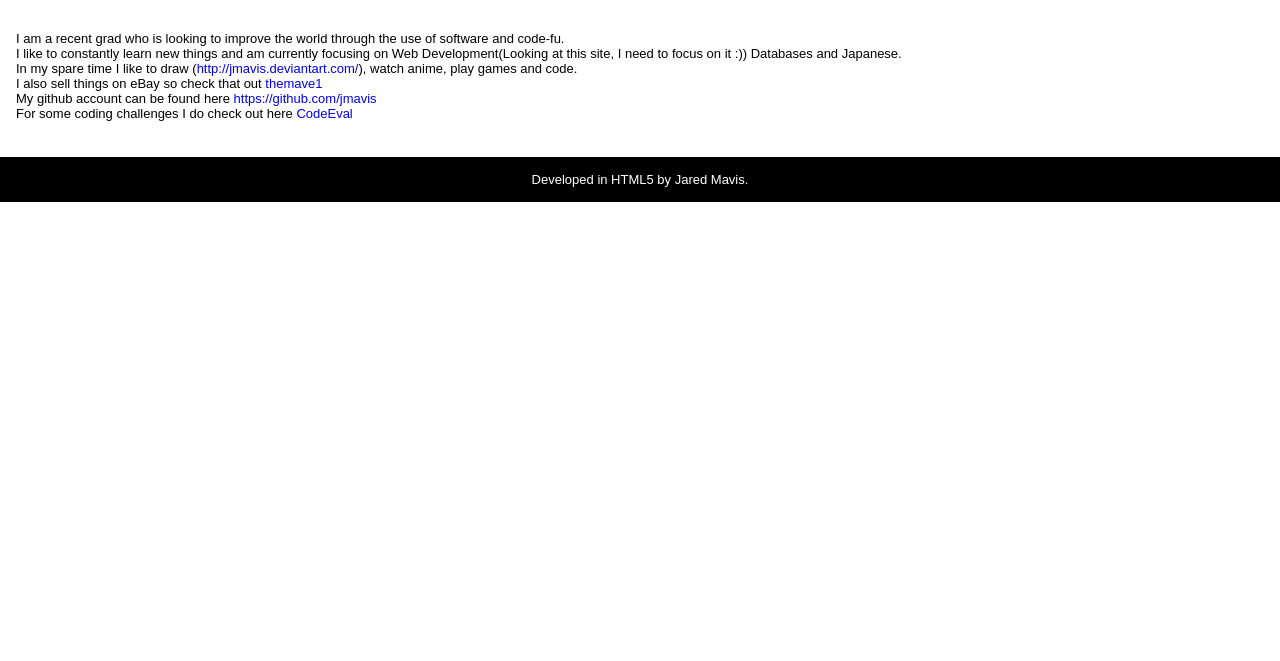
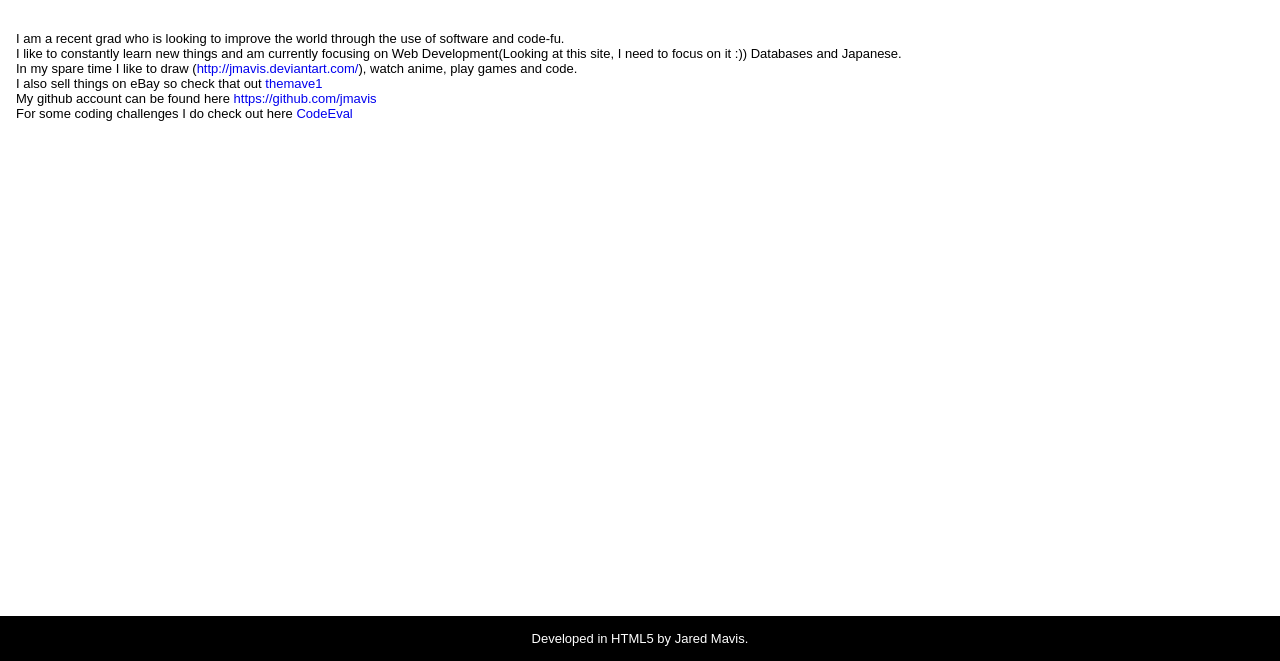
Before and after one commit to jmavis/JaredMavisProductions, a web app: file about.html in a window 1280 px wide. Shown: the part 139-800 px from the top of the page. Run offline with its HTML, style and script files only (its server is not run), Linux system fonts and the light colour scheme.

Commit message:
Puting the footer at the bottom of the screen.

```diff
--- a/css/style.css
+++ b/css/style.css
@@ -10,6 +10,11 @@ body {
 	font-size:13px;
 	font-family:arial, helvetica, sens-serif;
 	color:black;
+}
+
+footer {
+	position: fixed;
+	bottom: 0;
 }
 
 label{
```
